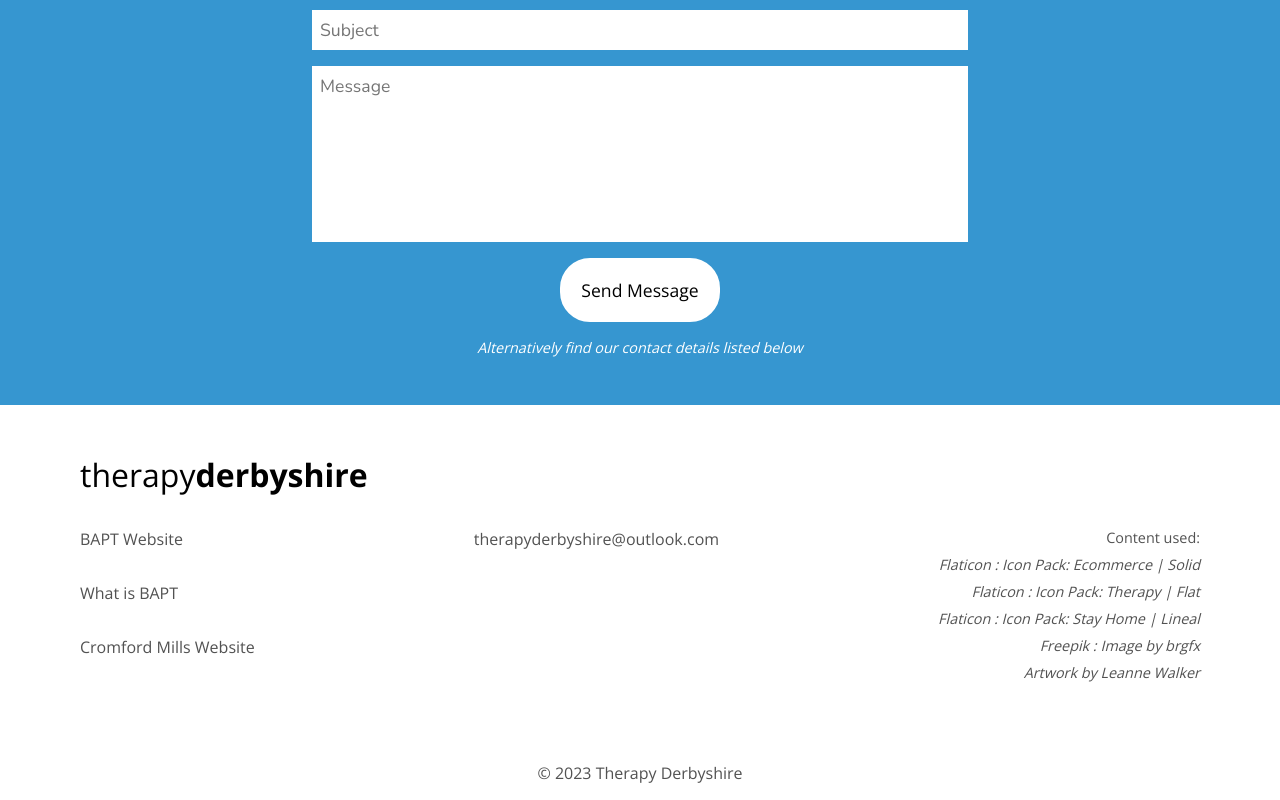
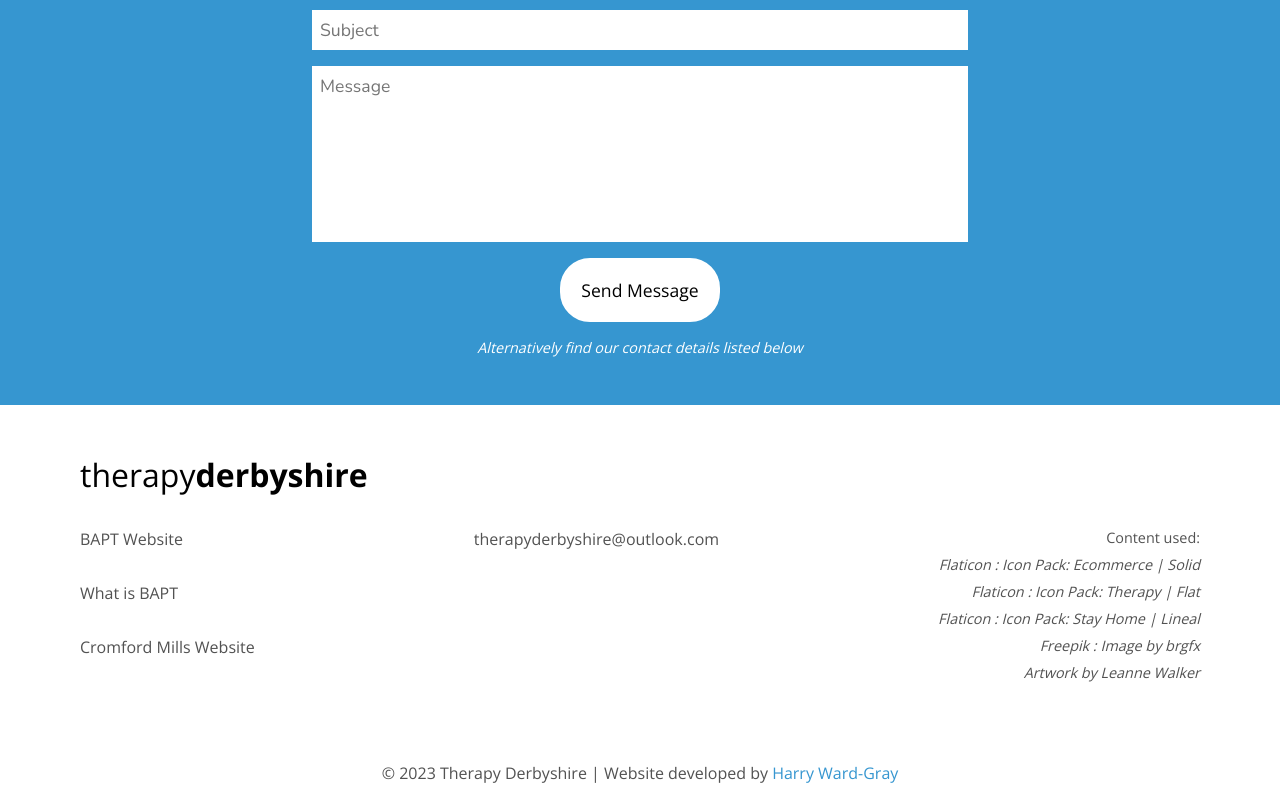
Before and after one commit to Harrywg/therapy-derbyshire-react, a React (Create React App) app: page / in a window 1280 px wide. Shown: the part 3722-4522 px from the top of the page. Built offline with nearby package versions, Linux system fonts and the light colour scheme.

Commit message:
1.1.3 Added developer credit

```diff
--- a/src/components/pages/Footer.js
+++ b/src/components/pages/Footer.js
@@ -34,8 +34,8 @@ export default function Footer() {
                 </div>
             </div>
             <div id="footer-bottom">
-                <p>© {getCurrentYear()} Therapy Derbyshire</p>
+                <p>© {getCurrentYear()} Therapy Derbyshire | Website developed by <a target='_blank' style={{ color: 'var(--blue)' }} href='https://github.com/Harrywg'>Harry Ward-Gray</a></p>
             </div>
 
-        </div>)
+        </div >)
 }
```
